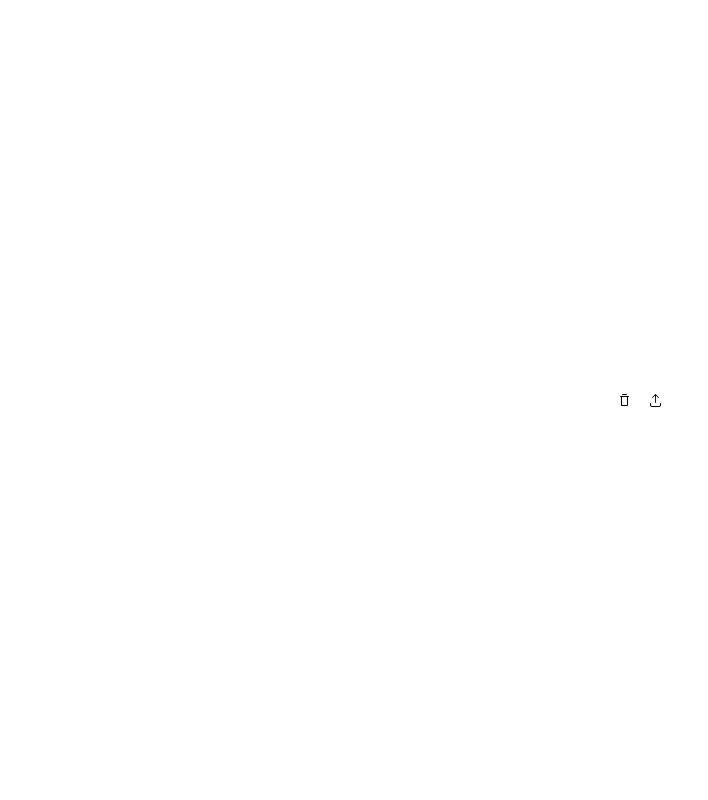
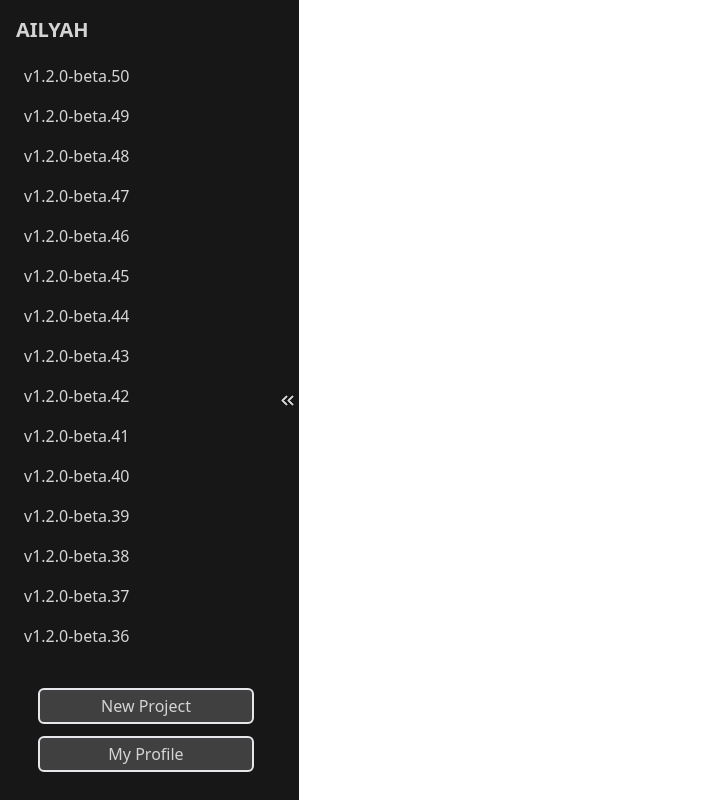
Before and after one commit to harryle95/ailiyah-ui, a React (Vite) app: page / in a window 1280 px wide. Shown: the whole page, without its empty margins (0-708 px from the left). Built offline with nearby package versions, Linux system fonts and the light colour scheme.

Commit message:
feat: export type correctly

```diff
--- a/src/App.jsx
+++ b/src/App.jsx
@@ -1,4 +1,4 @@
-import { Demo } from "./examples/UploadAndRemoveFunctional"
+import { Demo } from "./examples/NavBar"
 
 
 function App() {
--- a/src/components/context/index.ts
+++ b/src/components/context/index.ts
@@ -1,12 +1,14 @@
 import { styled } from "./factory";
 import { Theme, ThemeProvider, useThemeContext } from "./ThemeContext";
-import { ITailwindTheme, ITailwindKey } from "./types";
+import { ITailwindKey, ITailwindTheme } from "./types";
 
 export {
     styled,
     Theme,
     ThemeProvider,
     useThemeContext,
+}
+export type{
     ITailwindKey,
     ITailwindTheme
 }
--- a/src/components/context/types.ts
+++ b/src/components/context/types.ts
@@ -330,9 +330,14 @@ export class TailwindTheme {
   twOther?:string=''
 }
 
-export interface ITailwindTheme extends TailwindTheme { }
-export type ITailwindKey = keyof ITailwindTheme;
+interface ITailwindTheme extends TailwindTheme { }
+type ITailwindKey = keyof ITailwindTheme;
 
 const keys = Object.keys(new TailwindTheme());
 
 export const isTailwindKey = (propName: string) => keys.includes(propName);
+
+export type{
+  ITailwindTheme,
+  ITailwindKey
+}
--- a/src/components/primitives/NavBar.tsx
+++ b/src/components/primitives/NavBar.tsx
@@ -145,6 +145,9 @@ export {
   Body,
   Footer,
   //
+
+};
+export type{
   NavBarProps,
   DivRef
-};
+}
--- a/src/components/themed/Buttons.tsx
+++ b/src/components/themed/Buttons.tsx
@@ -25,11 +25,11 @@ type ButtonProps = React.ComponentPropsWithoutRef<"button">;
 
 type TailwindButtonProps = ButtonProps & ITailwindTheme;
 
-export interface TooltipProps {
+interface TooltipProps {
   tooltipContent?: string;
 }
 
-export interface TooltipTailwindButtonProps
+interface TooltipTailwindButtonProps
   extends TailwindButtonProps,
     TooltipProps {}
 
@@ -243,3 +243,13 @@ export {
   RightButton,
   createButton,
 };
+
+export type{
+  TooltipProps,
+  TooltipTailwindButtonProps,
+  InvisibleButtonGroupProps,
+  PopOverButtonContentProps,
+  TailwindButtonProps,
+  DeleteAlertProps,
+  ButtonProps
+}
--- /dev/null
+++ b/src/examples/NavBar.tsx
@@ -0,0 +1,199 @@
+import * as React from "react";
+import { Primitive, Themed, Context } from "../index";
+
+import {
+  Link,
+} from "react-router-dom";
+
+
+const NavBar = Themed.NavBar;
+const Text = Primitive.TextBox;
+const Button = Themed.Button;
+const Form = Primitive.Form;
+const styled = Context.styled;
+
+const IconPanel: React.FC<{}> = () => {
+  return (
+    <div className="flex items-center gap-4">
+      <div className="font-sans font-bold text-xl">AILYAH</div>
+    </div>
+  );
+};
+
+const ProfileButton: React.FC<{}> = () => {
+  return (
+    <styled.div themeName="NavBarButtons">
+      <a href="#" className="flex flex-row gap-2">
+        <div>My Profile</div>
+      </a>
+    </styled.div>
+  );
+};
+
+const NewProjectButton: React.FC<{}> = () => {
+  return (
+    <styled.div themeName="NavBarButtons">
+      <Form.Root method="POST">
+        <button type="submit">
+          <div className="flex flex-row gap-2">
+            <div>New Project</div>
+          </div>
+        </button>
+      </Form.Root>
+    </styled.div>
+  );
+};
+
+interface ProjectDTO{
+    id: string,
+    name: string
+}
+
+
+const TAGS = Array.from({ length: 50 }).map(
+    (_, i, a) => `v1.2.0-beta.${a.length - i}`
+  );
+
+export const Demo = ()=>{
+    return (
+        <Root projects={TAGS} />
+    )
+}
+
+const Root = (props) => {
+    const {projects, ...rest} = props
+  return (
+    <NavBar.Root>
+      <NavBar.Trigger />
+      <NavBar.Content>
+        <NavBar.Header>
+          <IconPanel />
+        </NavBar.Header>
+        <NavBar.Body twOther="scrollbar-thin">
+          {projects ? (
+            projects.map((value) => (
+              <TextBoxItem key={value} id={value} name={value} />
+            ))
+          ) : (
+            <></>
+          )}
+        </NavBar.Body>
+        <NavBar.Footer twPadding="py-3" twFlex="flex flex-col" twGap="gap-y-3">
+          <NewProjectButton />
+          <ProfileButton />
+        </NavBar.Footer>
+      </NavBar.Content>
+    </NavBar.Root>
+  );
+};
+
+interface TextBoxUpdateFormProps
+  extends React.ComponentPropsWithoutRef<"form"> {
+  id: string;
+  projectName: string;
+  setProjectName: Function;
+  setEditingState: Function;
+}
+
+const TextBoxUpdateForm: React.FC<TextBoxUpdateFormProps> = (props) => {
+  const { projectName, setProjectName, id, setEditingState } = props;
+  const [name, setName] = React.useState(projectName);
+
+  const onSubmit = (e) => {
+    e.preventDefault();
+    setEditingState(false);
+    if (name !== projectName) {
+      setProjectName(name);
+      console.log("Submiting Form")
+    }
+  };
+
+  return (
+    <Form.Root onSubmit={onSubmit}>
+      <input name="id" value={id} className="hidden" readOnly />
+      <Form.Input
+        themeName="NavBarFormInput"
+        name="name"
+        type="text"
+        key={id}
+        value={name}
+        placeholder={name}
+        autoFocus
+        onEnterDown={onSubmit}
+        onChange={(e) => setName(e.currentTarget.value)}
+        onEscDown={() => {
+          setName(projectName);
+          setEditingState(false);
+        }}
+        onBlur={onSubmit}
+      />
+    </Form.Root>
+  );
+};
+
+const TextBoxItem: React.FC<ProjectDTO> = (props) => {
+  const { id, name, ...rest } = props;
+  const projectURL = `/project/${id}`;
+  // States
+  const [projectName, setName] = React.useState(name);
+  const [editingState, setEditingState] = React.useState(false);
+
+  // Chek if current link is active and set button to appear/disappear
+
+  return (
+    <Text.Root
+      themeName="NavBarTextBoxRoot"
+      activeState={editingState}
+      hoverSetActive={true}
+      {...rest}
+    >
+      <styled.div twPosition="relative" twWidth="w-full" twHeight="h-full">
+        {!editingState ? (
+          <>
+            <Text.Content>
+              <Link to={projectURL}>{projectName}</Link>
+            </Text.Content>
+
+            <Text.Component
+              compLocation="right"
+              themeName="NavBarTextBoxMask"
+            ></Text.Component>
+
+            <Text.Component
+              compLocation="right"
+              themeName="NavBarInvisibleTextBoxButtons"
+            >
+              <Button.InvisibleButtonGroup themeName="InvisibleButtonsLayout">
+                <Button.EditButton
+                  tooltipContent="Edit"
+                  onClick={() => setEditingState(!editingState)}
+                />
+                <Button.DeleteAlertButton
+                  tooltipContent="Delete"
+                  dialogTitle="Delete Project"
+                  dialogDescription="This action is PERMANENT. Are you sure you want to delete this project and all its content?"
+                  dialogCancelButtonName="Cancel"
+                  dialogSubmitButtonName="Delete"
+                  dialogOnCancel={() => {}}
+                  dialogOnSubmit={(e) => {
+                    e.preventDefault();
+                    const formData = new FormData();
+                    formData.append("id", id);
+                    console.log("Deleting")
+                  }}
+                />
+              </Button.InvisibleButtonGroup>
+            </Text.Component>
+          </>
+        ) : (
+          <TextBoxUpdateForm
+            id={id}
+            projectName={projectName}
+            setProjectName={setName}
+            setEditingState={setEditingState}
+          />
+        )}
+      </styled.div>
+    </Text.Root>
+  );
+};
```
